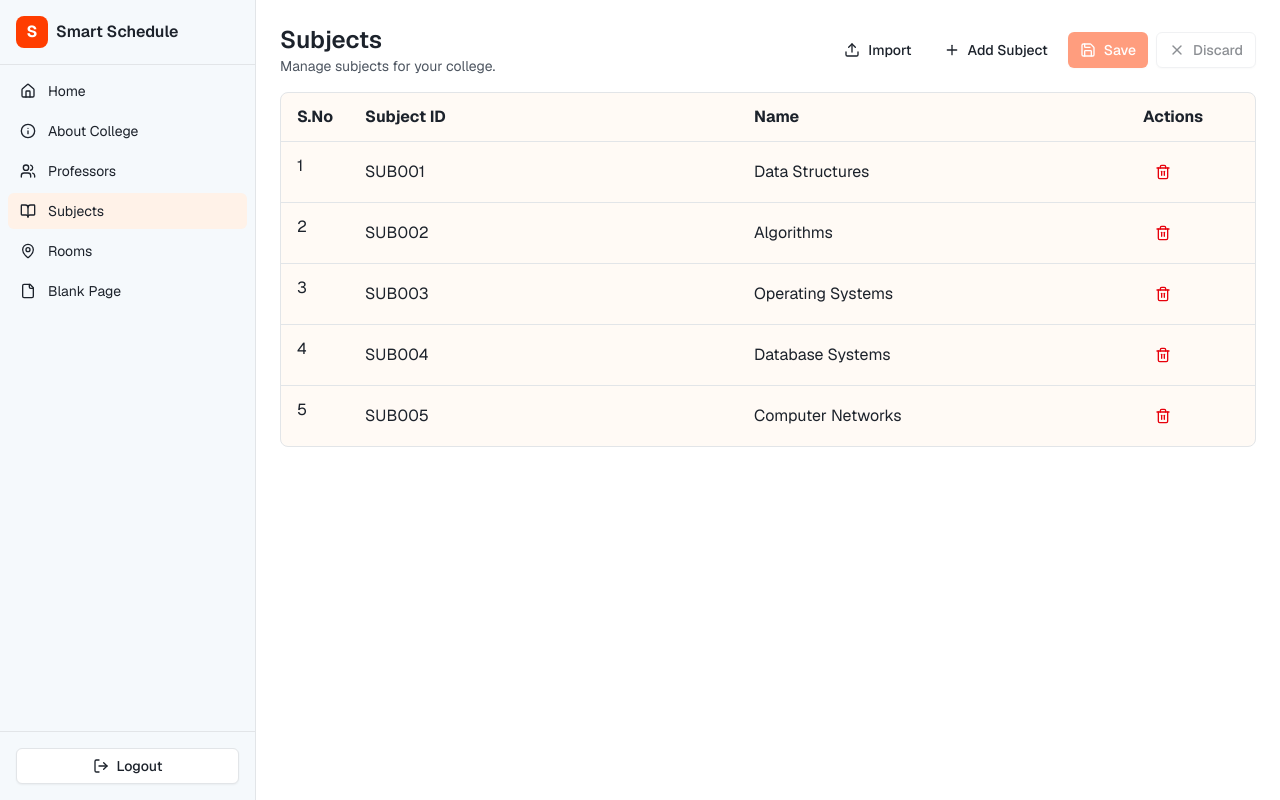
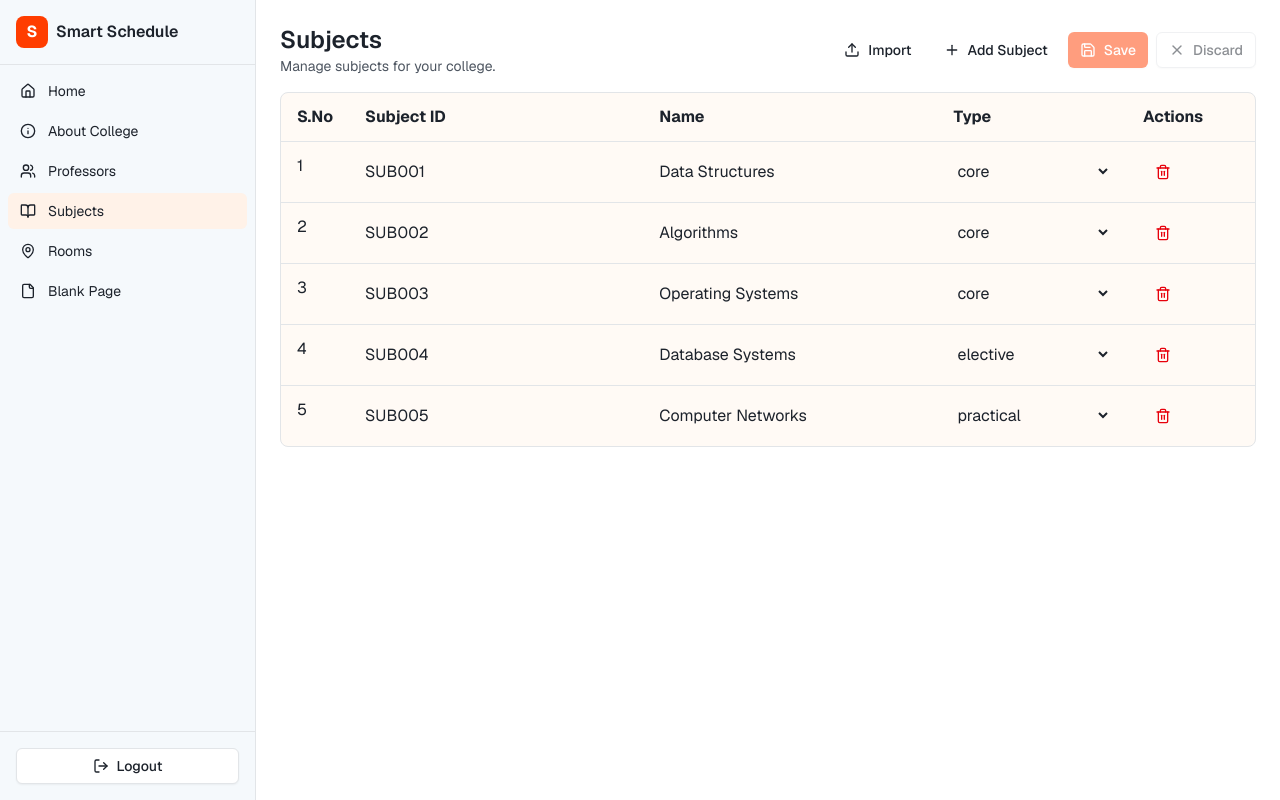
Before and after one commit to Aditya81018/smart-schedule, a Next.js app: page /home/subjects in a window 1280 px wide. Built offline with nearby package versions, Linux system fonts and the light colour scheme.

Commit message:
Update subjects page with type column
cgen-bcf888aa83cb426987221f0c2e9e81d7

```diff
--- a/app/home/subjects/page.tsx
+++ b/app/home/subjects/page.tsx
@@ -4,19 +4,24 @@ import React, { useMemo, useRef, useState } from "react"
 import { Button } from "@/components/ui/button"
 import { Plus, Trash2, Save, X, Upload } from "lucide-react"
 
+type SubjectType = "core" | "elective" | "practical" | "apprenticeship"
+
 type Subject = {
   id: string
   subjectId: string
   name: string
+  type: SubjectType
 }
 
 const DEFAULT_SUBJECTS: Subject[] = [
-  { id: "s1", subjectId: "SUB001", name: "Data Structures" },
-  { id: "s2", subjectId: "SUB002", name: "Algorithms" },
-  { id: "s3", subjectId: "SUB003", name: "Operating Systems" },
-  { id: "s4", subjectId: "SUB004", name: "Database Systems" },
-  { id: "s5", subjectId: "SUB005", name: "Computer Networks" },
+  { id: "s1", subjectId: "SUB001", name: "Data Structures", type: "core" },
+  { id: "s2", subjectId: "SUB002", name: "Algorithms", type: "core" },
+  { id: "s3", subjectId: "SUB003", name: "Operating Systems", type: "core" },
+  { id: "s4", subjectId: "SUB004", name: "Database Systems", type: "elective" },
+  { id: "s5", subjectId: "SUB005", name: "Computer Networks", type: "practical" },
 ]
+
+const SUBJECT_TYPES: SubjectType[] = ["core", "elective", "practical", "apprenticeship"]
 
 export default function SubjectsPage() {
   const [saved, setSaved] = useState<Subject[]>(() => DEFAULT_SUBJECTS.map((s) => ({ ...s })))
@@ -30,7 +35,7 @@ export default function SubjectsPage() {
   }
 
   function addRow() {
-    const newRow: Subject = { id: `s_${Date.now()}_${Math.floor(Math.random() * 1000)}`, subjectId: "", name: "" }
+    const newRow: Subject = { id: `s_${Date.now()}_${Math.floor(Math.random() * 1000)}`, subjectId: "", name: "", type: "core" }
     setRows((prev) => [newRow, ...prev])
   }
 
@@ -51,6 +56,12 @@ export default function SubjectsPage() {
     fileInputRef.current?.click()
   }
 
+  function normalizeType(val: any): SubjectType {
+    const s = String(val ?? "").trim().toLowerCase()
+    if (s === "core" || s === "elective" || s === "practical" || s === "apprenticeship") return s as SubjectType
+    return "core"
+  }
+
   function parseCSV(text: string): Subject[] {
     const lines = text.split(/\r?\n/).map((l) => l.trim()).filter(Boolean)
     if (lines.length === 0) return []
@@ -58,13 +69,15 @@ export default function SubjectsPage() {
     const idx = {
       subjectId: headers.findIndex((h) => ["subjectid", "subject id", "subject_id", "id"].includes(h)),
       name: headers.findIndex((h) => ["name", "title"].includes(h)),
+      type: headers.findIndex((h) => ["type", "subject type"].includes(h)),
     }
     const rowsOut: Subject[] = []
     for (let i = 1; i < lines.length; i++) {
       const cols = lines[i].split(",").map((c) => c.trim())
       const subjectId = cols[idx.subjectId] ?? ""
       const name = cols[idx.name] ?? ""
-      rowsOut.push({ id: `imp_sub_${Date.now()}_${i}`, subjectId, name })
+      const type = idx.type >= 0 ? normalizeType(cols[idx.type]) : "core"
+      rowsOut.push({ id: `imp_sub_${Date.now()}_${i}`, subjectId, name, type })
     }
     return rowsOut
   }
@@ -84,6 +97,7 @@ export default function SubjectsPage() {
           id: item.id ?? `imp_json_sub_${Date.now()}_${i}`,
           subjectId: item.subjectId ?? item.subject_id ?? item.id ?? "",
           name: item.name ?? item.title ?? "",
+          type: normalizeType(item.type ?? item.subjectType ?? item.subject_type),
         }))
         setRows(mapped)
       } else if (name.endsWith(".csv")) {
@@ -128,6 +142,7 @@ export default function SubjectsPage() {
               <th className="px-4 py-3 w-16">S.No</th>
               <th className="px-4 py-3">Subject ID</th>
               <th className="px-4 py-3">Name</th>
+              <th className="px-4 py-3">Type</th>
               <th className="px-4 py-3 w-32">Actions</th>
             </tr>
           </thead>
@@ -152,6 +167,19 @@ export default function SubjectsPage() {
                   />
                 </td>
                 <td className="px-4 py-3">
+                  <select
+                    value={r.type}
+                    onChange={(e) => updateRow(r.id, "type", e.target.value)}
+                    className="w-full bg-transparent outline-none"
+                  >
+                    {SUBJECT_TYPES.map((t) => (
+                      <option key={t} value={t}>
+                        {t}
+                      </option>
+                    ))}
+                  </select>
+                </td>
+                <td className="px-4 py-3">
                   <div className="flex items-center gap-2">
                     <Button variant="ghost" onClick={() => deleteRow(r.id)} className="p-2">
                       <Trash2 className="h-4 w-4 text-destructive" />
@@ -162,7 +190,7 @@ export default function SubjectsPage() {
             ))}
             {rows.length === 0 && (
               <tr>
-                <td colSpan={4} className="px-4 py-6 text-center text-muted-foreground">
+                <td colSpan={5} className="px-4 py-6 text-center text-muted-foreground">
                   No subjects. Use "Add Subject" to create one.
                 </td>
               </tr>
```
